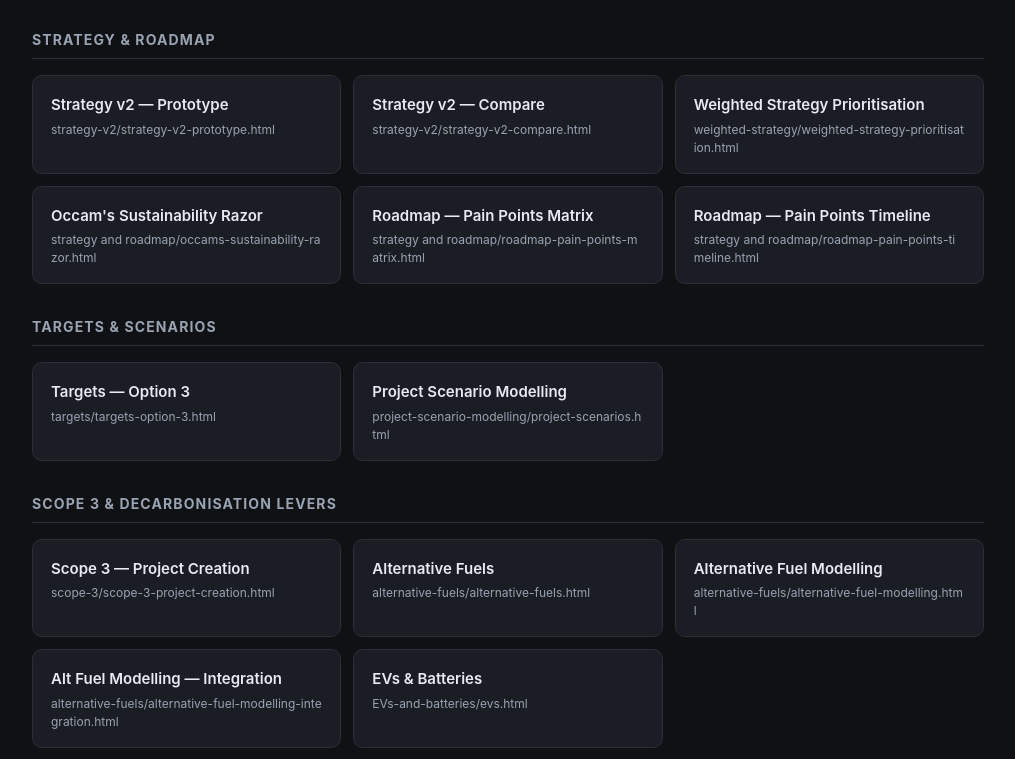
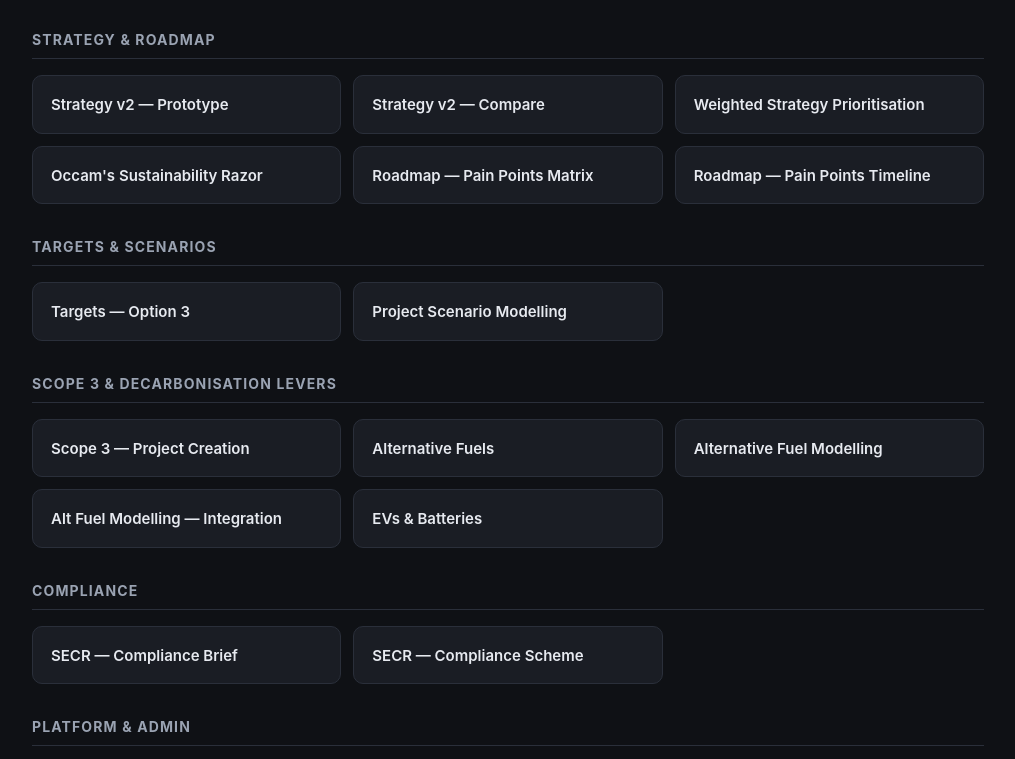
Before and after one commit to mikekgammon/sustainability-prototypes, a plain HTML site: page index.html in a window 1280 px wide. Shown: the part 149-908 px from the top of the page, without its empty margins (132-1147 px from the left). Drawn offline with Linux system fonts and the light colour scheme.

Commit message:
Remove file-path subtitle from index cards
Cards now show only the prototype name; drop the unused .path CSS.

Co-Authored-By: Claude Opus 4.7 (1M context) <noreply@anthropic.com>

```diff
--- a/index.html
+++ b/index.html
@@ -21,7 +21,6 @@
            padding:16px 18px; text-decoration:none; color:var(--text); transition:border-color .15s, transform .15s; }
   a.card:hover { border-color:var(--accent); transform:translateY(-2px); }
   a.card .name { font-weight:600; font-size:15px; }
-  a.card .path { display:block; margin-top:4px; font-size:12px; color:var(--muted); word-break:break-all; }
   footer { max-width:1000px; margin:0 auto; padding:24px; color:var(--muted); font-size:12px; border-top:1px solid var(--line); }
 </style>
 </head>
@@ -34,47 +33,47 @@
   <section>
     <h2>Strategy &amp; Roadmap</h2>
     <div class="grid">
-      <a class="card" href="strategy-v2/strategy-v2-prototype.html"><span class="name">Strategy v2 — Prototype</span><span class="path">strategy-v2/strategy-v2-prototype.html</span></a>
-      <a class="card" href="strategy-v2/strategy-v2-compare.html"><span class="name">Strategy v2 — Compare</span><span class="path">strategy-v2/strategy-v2-compare.html</span></a>
-      <a class="card" href="weighted-strategy/weighted-strategy-prioritisation.html"><span class="name">Weighted Strategy Prioritisation</span><span class="path">weighted-strategy/weighted-strategy-prioritisation.html</span></a>
-      <a class="card" href="strategy%20and%20roadmap/occams-sustainability-razor.html"><span class="name">Occam's Sustainability Razor</span><span class="path">strategy and roadmap/occams-sustainability-razor.html</span></a>
-      <a class="card" href="strategy%20and%20roadmap/roadmap-pain-points-matrix.html"><span class="name">Roadmap — Pain Points Matrix</span><span class="path">strategy and roadmap/roadmap-pain-points-matrix.html</span></a>
-      <a class="card" href="strategy%20and%20roadmap/roadmap-pain-points-timeline.html"><span class="name">Roadmap — Pain Points Timeline</span><span class="path">strategy and roadmap/roadmap-pain-points-timeline.html</span></a>
+      <a class="card" href="strategy-v2/strategy-v2-prototype.html"><span class="name">Strategy v2 — Prototype</span></a>
+      <a class="card" href="strategy-v2/strategy-v2-compare.html"><span class="name">Strategy v2 — Compare</span></a>
+      <a class="card" href="weighted-strategy/weighted-strategy-prioritisation.html"><span class="name">Weighted Strategy Prioritisation</span></a>
+      <a class="card" href="strategy%20and%20roadmap/occams-sustainability-razor.html"><span class="name">Occam's Sustainability Razor</span></a>
+      <a class="card" href="strategy%20and%20roadmap/roadmap-pain-points-matrix.html"><span class="name">Roadmap — Pain Points Matrix</span></a>
+      <a class="card" href="strategy%20and%20roadmap/roadmap-pain-points-timeline.html"><span class="name">Roadmap — Pain Points Timeline</span></a>
     </div>
   </section>
 
   <section>
     <h2>Targets &amp; Scenarios</h2>
     <div class="grid">
-      <a class="card" href="targets/targets-option-3.html"><span class="name">Targets — Option 3</span><span class="path">targets/targets-option-3.html</span></a>
-      <a class="card" href="project-scenario-modelling/project-scenarios.html"><span class="name">Project Scenario Modelling</span><span class="path">project-scenario-modelling/project-scenarios.html</span></a>
+      <a class="card" href="targets/targets-option-3.html"><span class="name">Targets — Option 3</span></a>
+      <a class="card" href="project-scenario-modelling/project-scenarios.html"><span class="name">Project Scenario Modelling</span></a>
     </div>
   </section>
 
   <section>
     <h2>Scope 3 &amp; Decarbonisation Levers</h2>
     <div class="grid">
-      <a class="card" href="scope-3/scope-3-project-creation.html"><span class="name">Scope 3 — Project Creation</span><span class="path">scope-3/scope-3-project-creation.html</span></a>
-      <a class="card" href="alternative-fuels/alternative-fuels.html"><span class="name">Alternative Fuels</span><span class="path">alternative-fuels/alternative-fuels.html</span></a>
-      <a class="card" href="alternative-fuels/alternative-fuel-modelling.html"><span class="name">Alternative Fuel Modelling</span><span class="path">alternative-fuels/alternative-fuel-modelling.html</span></a>
-      <a class="card" href="alternative-fuels/alternative-fuel-modelling-integration.html"><span class="name">Alt Fuel Modelling — Integration</span><span class="path">alternative-fuels/alternative-fuel-modelling-integration.html</span></a>
-      <a class="card" href="EVs-and-batteries/evs.html"><span class="name">EVs &amp; Batteries</span><span class="path">EVs-and-batteries/evs.html</span></a>
+      <a class="card" href="scope-3/scope-3-project-creation.html"><span class="name">Scope 3 — Project Creation</span></a>
+      <a class="card" href="alternative-fuels/alternative-fuels.html"><span class="name">Alternative Fuels</span></a>
+      <a class="card" href="alternative-fuels/alternative-fuel-modelling.html"><span class="name">Alternative Fuel Modelling</span></a>
+      <a class="card" href="alternative-fuels/alternative-fuel-modelling-integration.html"><span class="name">Alt Fuel Modelling — Integration</span></a>
+      <a class="card" href="EVs-and-batteries/evs.html"><span class="name">EVs &amp; Batteries</span></a>
     </div>
   </section>
 
   <section>
     <h2>Compliance</h2>
     <div class="grid">
-      <a class="card" href="SECR/SECR-compliance-brief.html"><span class="name">SECR — Compliance Brief</span><span class="path">SECR/SECR-compliance-brief.html</span></a>
-      <a class="card" href="SECR/SECR-compliance-scheme.html"><span class="name">SECR — Compliance Scheme</span><span class="path">SECR/SECR-compliance-scheme.html</span></a>
+      <a class="card" href="SECR/SECR-compliance-brief.html"><span class="name">SECR — Compliance Brief</span></a>
+      <a class="card" href="SECR/SECR-compliance-scheme.html"><span class="name">SECR — Compliance Scheme</span></a>
     </div>
   </section>
 
   <section>
     <h2>Platform &amp; Admin</h2>
     <div class="grid">
-      <a class="card" href="sustainability-platform-map.html"><span class="name">Sustainability Platform Map</span><span class="path">sustainability-platform-map.html</span></a>
-      <a class="card" href="universal-admin/universal-admin-access.html"><span class="name">Universal Admin Access</span><span class="path">universal-admin/universal-admin-access.html</span></a>
+      <a class="card" href="sustainability-platform-map.html"><span class="name">Sustainability Platform Map</span></a>
+      <a class="card" href="universal-admin/universal-admin-access.html"><span class="name">Universal Admin Access</span></a>
     </div>
   </section>
 </main>
```
